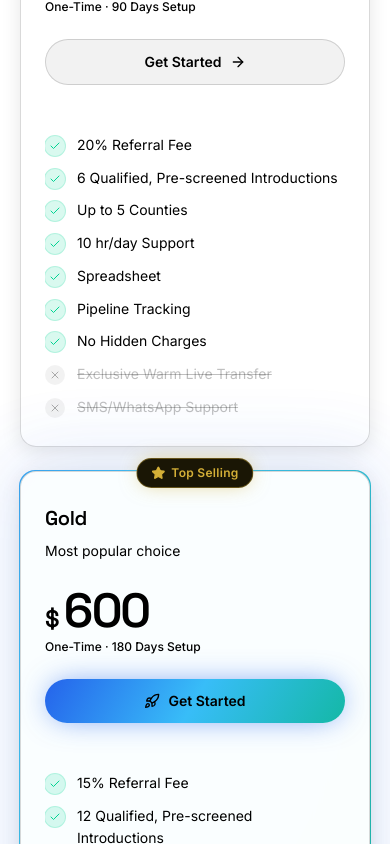
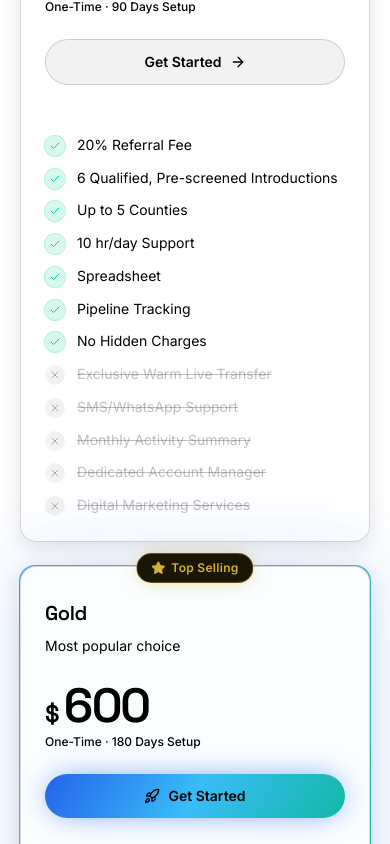
Before and after one commit to Aamirn1/Real-estate-agent-, a Next.js app: page /pricing in a window 390 px wide. Shown: the part 1020-1864 px from the top of the page. Built offline with nearby package versions, Linux system fonts and the light colour scheme.

Commit message:
fix: remove vertical scroll from pricing cards on mobile
max-h-72 and overflow-y-auto now only apply on md+ screens (desktop).
On mobile, all features show fully without a scroll slider.

```diff
--- a/src/app/pricing/page.tsx
+++ b/src/app/pricing/page.tsx
@@ -232,7 +232,7 @@ function CtaButton({
 
 function PricingCard({ plan, delay }: { plan: Plan; delay: number }) {
   const features = (
-    <ul className="custom-scroll flex flex-col gap-2.5 overflow-y-auto pr-1 max-h-72">
+    <ul className="flex flex-col gap-2.5 pr-1 md:max-h-72 md:overflow-y-auto md:custom-scroll">
       {plan.features.map((f, i) => (
         <li
           key={i}
```
